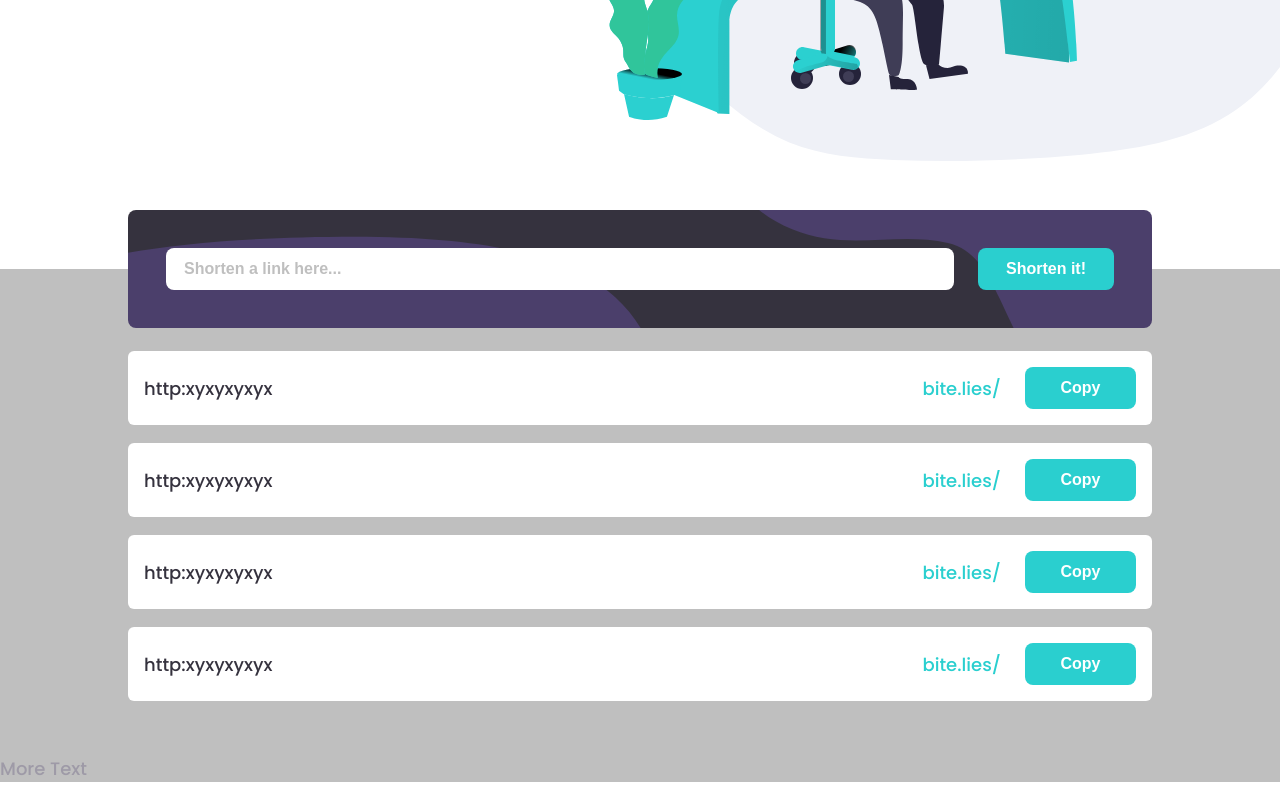
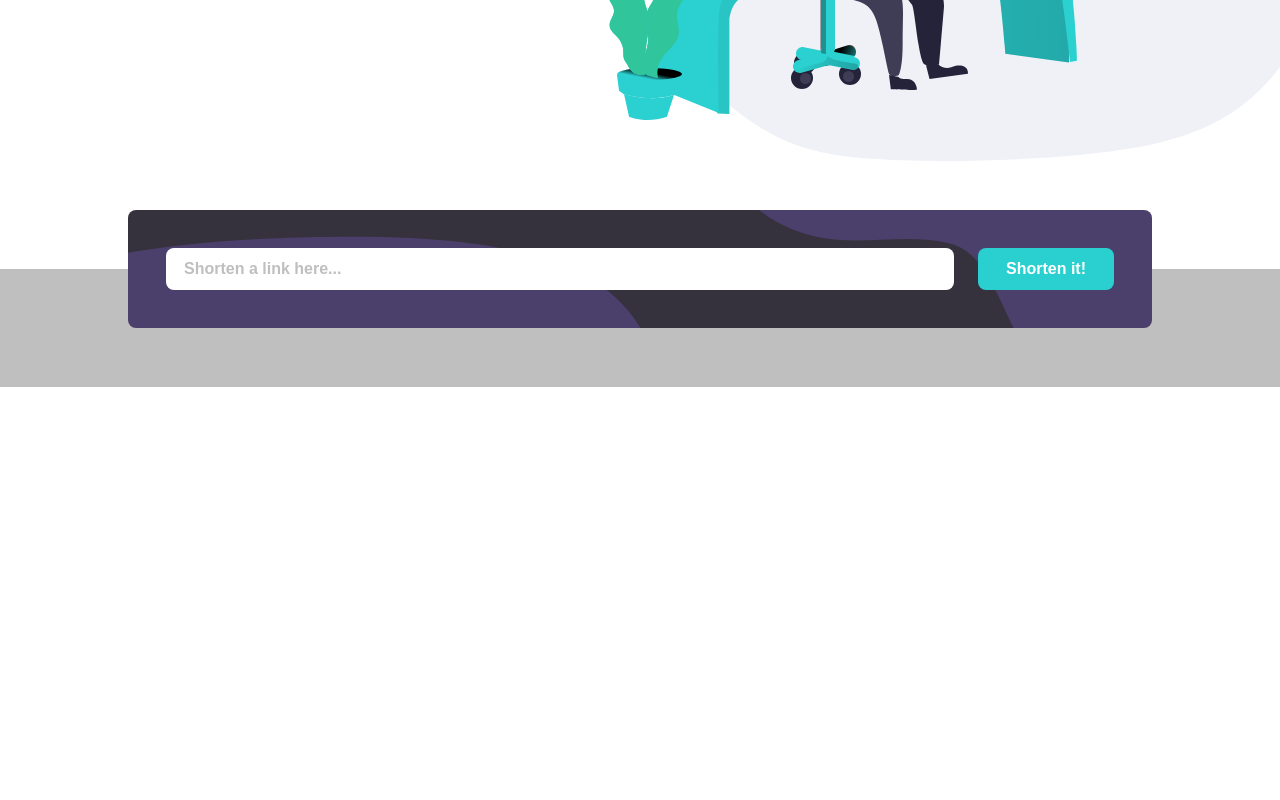
Before and after one commit to osaimola/url-shortener, a React (Create React App) app: page / in a window 1280 px wide. Shown: the part 465-1265 px from the top of the page. After the commit the page ends 852 px from the top, so only its background shows below. Built offline with nearby package versions, Linux system fonts and the light colour scheme.

Commit message:
implement url shorten function

```diff
--- a/src/App.css
+++ b/src/App.css
@@ -3,7 +3,7 @@
   margin: 36px 5% 24px 5%;
 }
 
-#shorten-url {
+.body-container {
   margin-top: 117px;
   background-color: #bfbfbf;
 }
@@ -14,7 +14,7 @@
     margin: 48px 10% 64px 10%;
   }
 
-  #shorten-url {
+  .body-container {
     margin-top: 101px;
   }
 }
--- a/src/App.js
+++ b/src/App.js
@@ -12,9 +12,8 @@ function App() {
       </div>
       <Intro />
 
-      <div id="shorten-url">
+      <div className="body-container">
         <Shortener />
-        <p>More Text</p>
       </div>
     </React.Fragment>
   );
--- a/src/components/intro/intro.jsx
+++ b/src/components/intro/intro.jsx
@@ -14,7 +14,7 @@ function Intro() {
           </p>
           <button
             onClick={() => {
-              window.location.href = "#shorten-url";
+              window.location.href = "#shorten-links";
             }}
           >
             Get Started
--- a/src/components/result/result.css
+++ b/src/components/result/result.css
@@ -57,6 +57,7 @@
     flex-direction: row;
     justify-content: space-between;
     margin: 0 10% 18px 10%;
+    padding: 0 12px;
   }
 
   .result button {
--- a/src/components/result/result.jsx
+++ b/src/components/result/result.jsx
@@ -28,12 +28,12 @@ function Result(props) {
           <p>{props.longUrl}</p>
         </div>
         <div className={`shortened-url ${buttonText}`}>
-          <p id="shortenedUrlResult">{props.shortUrl}</p>
+          <p id="shortenedUrlResult">{props.shortUrl.slice(8)}</p>
           <button
             onClick={() => {
-              copyToClipboard(props.liveUrl);
               setButtonText("Copied");
-              setTimeout(() => resetButtonText(setButtonText), 3000);
+              copyToClipboard(props.shortUrl);
+              setTimeout(() => resetButtonText(setButtonText), 1800);
             }}
           >
             {buttonText}
--- a/src/components/shortener/shortener.jsx
+++ b/src/components/shortener/shortener.jsx
@@ -2,37 +2,90 @@ import React, { useState } from "react";
 import "./shortener.css";
 import Result from "../result/result";
 
+function renderResults(resultObjects) {
+  // create jsx elements with shortened url(s)
+  return resultObjects.map(resultObject => {
+    const inputURL =
+      resultObject.longUrl.length < 28
+        ? resultObject.longUrl
+        : `${resultObject.longUrl.substring(0, 29)}...`;
+
+    return (
+      <Result
+        key={resultObject.shortUrl}
+        longUrl={inputURL}
+        shortUrl={resultObject.shortUrl}
+      />
+    );
+  });
+}
+
+function handleClick(inputText, hookValue, setHookValue) {
+  // shorten user URL input and update hook
+  let url = formatUrl(inputText);
+  return fetch(`https://api.urlday.com/short?url=${url}`)
+    .then(response => {
+      return response.json();
+    })
+    .then(responseJSON => {
+      setHookValue([
+        ...hookValue,
+        {
+          longUrl: inputText,
+          shortUrl: responseJSON.result
+        }
+      ]);
+    });
+}
+
+function is_url(str) {
+  //check if input is valid url
+  let regexp = /^(?:(?:https?|ftp):\/\/)?(?:(?!(?:10|127)(?:\.\d{1,3}){3})(?!(?:169\.254|192\.168)(?:\.\d{1,3}){2})(?!172\.(?:1[6-9]|2\d|3[0-1])(?:\.\d{1,3}){2})(?:[1-9]\d?|1\d\d|2[01]\d|22[0-3])(?:\.(?:1?\d{1,2}|2[0-4]\d|25[0-5])){2}(?:\.(?:[1-9]\d?|1\d\d|2[0-4]\d|25[0-4]))|(?:(?:[a-z\u00a1-\uffff0-9]-*)*[a-z\u00a1-\uffff0-9]+)(?:\.(?:[a-z\u00a1-\uffff0-9]-*)*[a-z\u00a1-\uffff0-9]+)*(?:\.(?:[a-z\u00a1-\uffff]{2,})))(?::\d{2,5})?(?:\/\S*)?$/;
+  if (regexp.test(str)) {
+    return true;
+  } else {
+    return false;
+  }
+}
+
+function formatUrl(inputText) {
+  // format url for api
+  if (inputText.startsWith("http")) {
+    return inputText;
+  } else {
+    return `http://${inputText}`;
+  }
+}
+
 function Shortener() {
+  const [urlResults, setUrlResults] = useState([]);
+  const [inputValue, setInputValue] = useState("");
+
   return (
     <React.Fragment>
-      <div className="shortener">
-        <input name="url" placeholder="Shorten a link here..."></input>
-        <button>Shorten it!</button>
+      <div className="shortener" id="shorten-links">
+        <input
+          name="url"
+          placeholder="Shorten a link here..."
+          onChange={e => {
+            setInputValue(e.target.value);
+          }}
+        ></input>
+        <button
+          onClick={() => {
+            if (is_url(inputValue)) {
+              handleClick(inputValue, urlResults, setUrlResults);
+            } else {
+              //TODO show user error message
+              console.log("invalid url");
+            }
+          }}
+        >
+          Shorten it!
+        </button>
       </div>
 
-      <Result
-        longUrl="http:xyxyxyxyx"
-        shortUrl="bite.lies/"
-        liveUrl="fullshortenedurlresult"
-      />
-
-      <Result
-        longUrl="http:xyxyxyxyx"
-        shortUrl="bite.lies/"
-        liveUrl="fullshortenedurlresult"
-      />
-
-      <Result
-        longUrl="http:xyxyxyxyx"
-        shortUrl="bite.lies/"
-        liveUrl="fullshortenedurlresult"
-      />
-
-      <Result
-        longUrl="http:xyxyxyxyx"
-        shortUrl="bite.lies/"
-        liveUrl="fullshortenedurlresult"
-      />
+      {renderResults(urlResults)}
     </React.Fragment>
   );
 }
```
